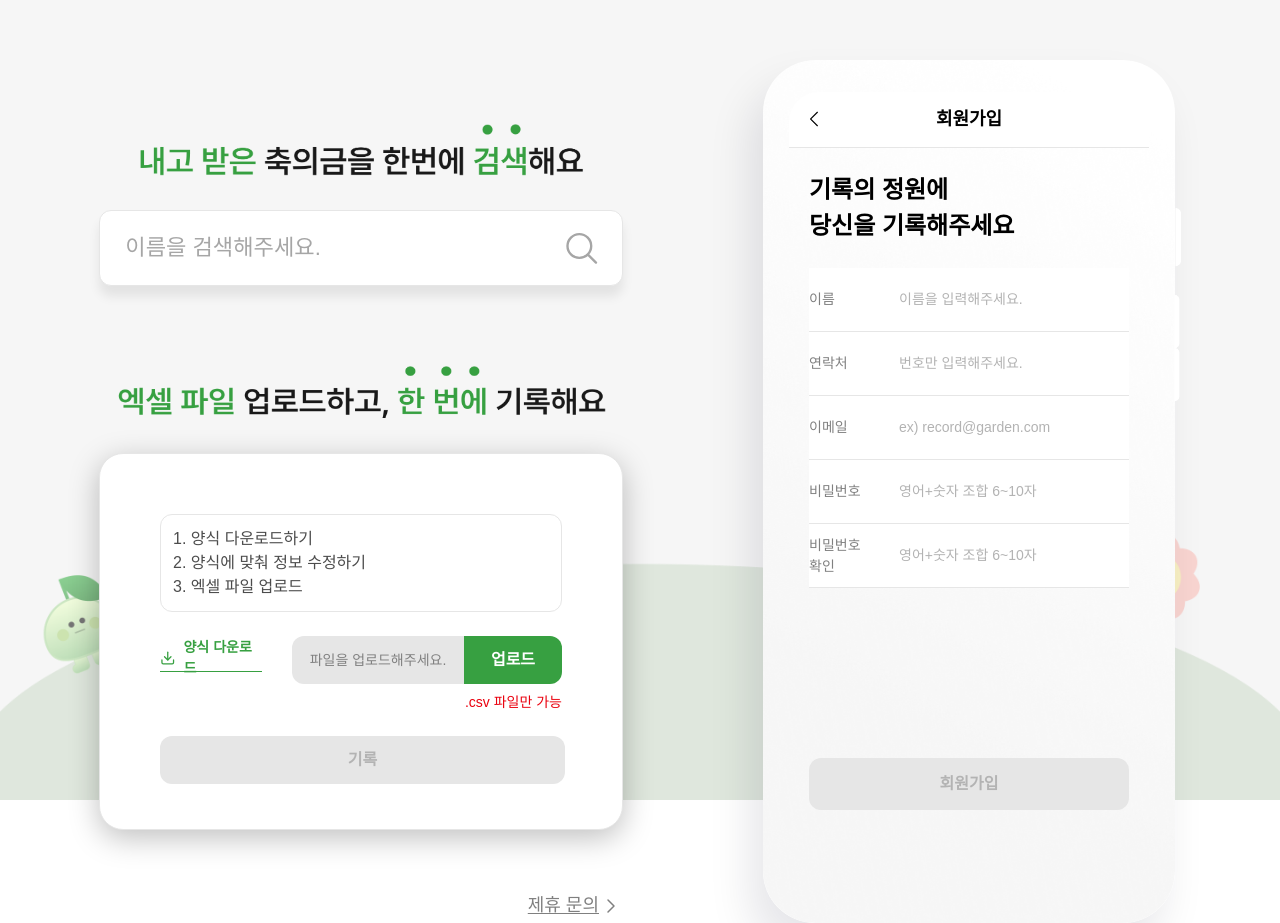
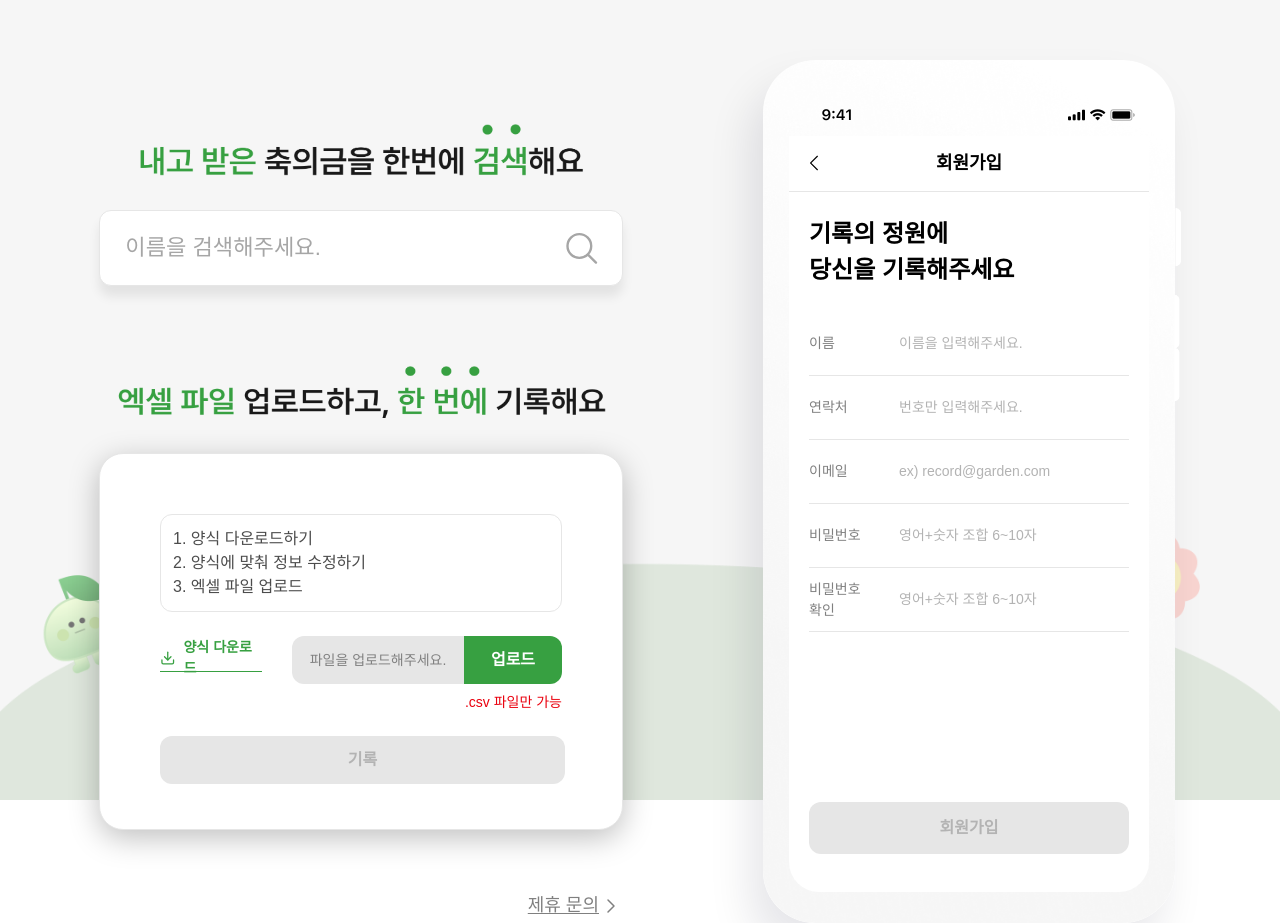
Before and after one commit to kangmin01/Garden-of-Records, a React (Create React App) app: page /signup in a window 1280 px wide. Built offline with nearby package versions, Linux system fonts and the light colour scheme; no server answers.

Commit message:
feat: Adjust screen size for desktop view

```diff
--- a/src/App.tsx
+++ b/src/App.tsx
@@ -1,6 +1,5 @@
 import "./App.css";
 import { Outlet, useNavigate } from "react-router-dom";
-import FloatingButton from "./components/ui/FloatingButton";
 import background_text1 from "./assets/image/background_text1.png";
 import background_text2 from "./assets/image/background_text2.png";
 import volumeBtn from "./assets/image/volume_btn.png";
@@ -14,7 +13,7 @@ const App: React.FC = () => {
 
   const navigate = useNavigate();
 
-  const { isMobile } = useDeviceSize();
+  const { isDesktop } = useDeviceSize();
 
   const handleSearch = async (e: React.MouseEvent<HTMLButtonElement>) => {
     e.preventDefault();
@@ -41,7 +40,7 @@ const App: React.FC = () => {
 
   return (
     <>
-      {isMobile ? (
+      {isDesktop ? (
         <div className="App bg-backgroundColor w-full h-screen flex justify-center bg-background bg-contain bg-no-repeat bg-bottom">
           <div className="flex gap-[140px] mt-[60px] w-[1082px] h-[862px]">
             <div className="w-[524px] h-[798px] min-w-[524px] min-h-[798px] pt-[64px] flex flex-col">
@@ -187,9 +186,11 @@ const App: React.FC = () => {
                 <img
                   src={statusBar}
                   alt="상태바"
-                  className="absolute w-[360px] h-[44px] min-w-[360px] min-h-[44px]"
+                  className="absolute z-50 w-[360px] h-[44px] min-w-[360px] min-h-[44px]"
                 />
-                <Outlet />
+                <div className="pt-[44px] w-[360px] min-w-[360px] h-[800px] min-h-[800px]">
+                  <Outlet />
+                </div>
               </div>
             </div>
           </div>
--- a/src/components/SplashScreen.tsx
+++ b/src/components/SplashScreen.tsx
@@ -1,8 +1,13 @@
 import splash from "../assets/image/splash.png";
+import useDeviceSize from "../hooks/useDeviceSize";
 
 export default function SplashScreen() {
+  const { isDesktop } = useDeviceSize();
+
   return (
-    <div className="bg-yellow max-w-[360px] mx-auto h-dvh flex justify-center items-center">
+    <div
+      className={`bg-yellow max-w-[360px] mx-auto flex justify-center items-center ${isDesktop ? "h-full min-h-full" : "h-dvh"}`}
+    >
       <img
         id="splashImage"
         src={splash}
--- a/src/hooks/useDeviceSize.ts
+++ b/src/hooks/useDeviceSize.ts
@@ -1,7 +1,7 @@
 import useMediaQuery from "@mui/material/useMediaQuery";
 
 export default function useDeviceSize() {
-  const isMobile = useMediaQuery("(min-width: 768px)");
+  const isDesktop = useMediaQuery("(min-width: 768px)");
 
-  return { isMobile };
+  return { isDesktop };
 }
--- a/src/pages/SignIn.tsx
+++ b/src/pages/SignIn.tsx
@@ -8,6 +8,7 @@ import { useMessage } from "../context/MessageContext";
 import { Snackbar } from "../components/SnackBar";
 import axiosInstance from "../api/axiosInstance";
 import DangerIcon from "../components/ui/icons/DangerIcon";
+import useDeviceSize from "../hooks/useDeviceSize";
 
 interface SignInFormType {
   email: string;
@@ -23,6 +24,8 @@ const SignIn: React.FC = () => {
   const { login } = useAuthContext();
   const navigate = useNavigate();
   const { state, clearMessage, setMessage } = useMessage();
+
+  const { isDesktop } = useDeviceSize();
 
   useEffect(() => {
     if (state.message) {
@@ -71,7 +74,7 @@ const SignIn: React.FC = () => {
   };
 
   return (
-    <div className="formPage">
+    <div className={`formPage bg-white ${isDesktop ? "h-full" : ""}`}>
       <div className="w-[140px] h-[74px] mt-[80px] mb-[95px]">
         <img src={logo_login} alt="기록의 정원 로고" />
       </div>
@@ -105,6 +108,18 @@ const SignIn: React.FC = () => {
               hasError={!!errors.password}
               register={register("password", {
                 required: "비밀번호를 입력해주세요.",
+                minLength: {
+                  value: 6,
+                  message: "영어+숫자 조합 6~10자",
+                },
+                maxLength: {
+                  value: 10,
+                  message: "영어+숫자 조합 6~10자",
+                },
+                pattern: {
+                  value: /^(?=.*[A-Za-z])(?=.*\d)[A-Za-z\d]{6,10}$/,
+                  message: "영어+숫자 조합 6~10자",
+                },
               })}
             />
             {errors.password && (
--- a/src/pages/SignUp.tsx
+++ b/src/pages/SignUp.tsx
@@ -9,6 +9,7 @@ import CheckIcon from "../components/ui/icons/CheckIcon";
 import DangerIcon from "../components/ui/icons/DangerIcon";
 import { Snackbar } from "../components/SnackBar";
 import axiosInstance from "../api/axiosInstance";
+import useDeviceSize from "../hooks/useDeviceSize";
 
 interface SignUpFormType {
   name: string;
@@ -107,6 +108,8 @@ const SignUp: React.FC = () => {
   const navigate = useNavigate();
   const { state, setMessage, clearMessage } = useMessage();
 
+  const { isDesktop } = useDeviceSize();
+
   useEffect(() => {
     if (state.message) {
       const timer = setTimeout(() => {
@@ -149,7 +152,7 @@ const SignUp: React.FC = () => {
   };
 
   return (
-    <div className="formPage">
+    <div className={`formPage bg-white ${isDesktop ? "h-full" : ""}`}>
       <Header title="회원가입" />
       <h2 className="formPageTitle place-self-start ml-5 my-6">
         기록의 정원에<br></br> 당신을 기록해주세요
--- a/src/pages/Tutorial.tsx
+++ b/src/pages/Tutorial.tsx
@@ -40,7 +40,7 @@ export default function Tutorial() {
     <>
       {isSplashVisible && <SplashScreen />}
       {!isSplashVisible && (
-        <div className="max-w-[360px] mx-auto h-dvh relative">
+        <div className="bg-white max-w-[360px] mx-auto h-dvh relative">
           <Swiper
             pagination={true}
             modules={[Pagination]}
```
Also changed, not shown: src/css/swiper.css (+7 -1 lines).
